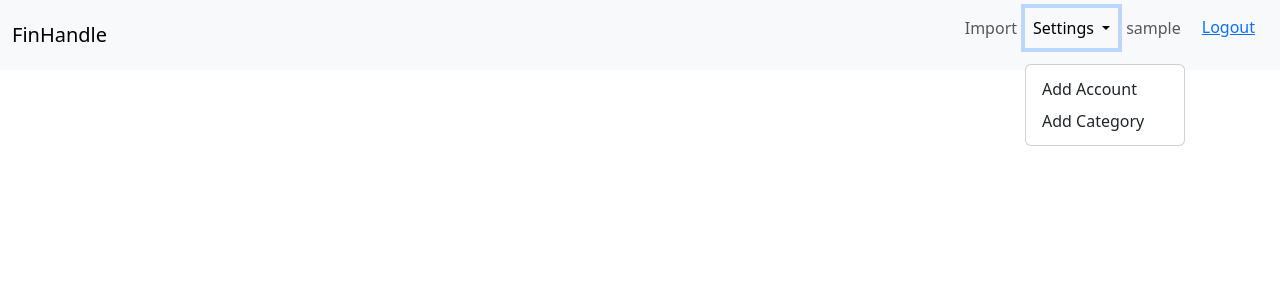
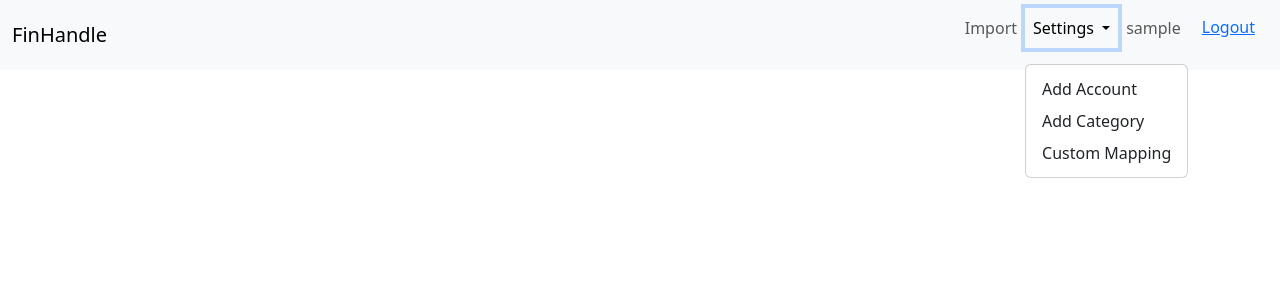
Before and after one commit to ashwin67/finhandle, a Flask app: page /transactions/import in a window 1280 px wide, after a click on "Settings". Shown: the top 300 px of the page. Run offline with Flask 3, Linux system fonts and the light colour scheme; the visitor is signed in with stand-in values (Sample User, id 1); data that the repository does not hold is empty.

Commit message:
Fix import

```diff
--- a/models/fin_user.py
+++ b/models/fin_user.py
@@ -13,6 +13,7 @@ class FinUser(UserMixin, db.Model):
 
     accounts = db.relationship("Account", back_populates="user")
     categories = db.relationship("Category", back_populates="user")
+    custom_mappings = db.Column(db.JSON, nullable=True)
 
     def __repr__(self):
         return f"<FinUser {self.username}>"
--- a/templates/base.html
+++ b/templates/base.html
@@ -1,5 +1,5 @@
 {% from 'import_transactions_modal.html' import import_transactions_modal %}
-{{ import_transactions_modal(transaction_form, add_account_form, existing_accounts) }}
+{{ import_transactions_modal(transaction_form, custom_mapping_form) }}
 <!DOCTYPE html>
 <html lang="en">
     <head>
@@ -85,6 +85,7 @@
                       <ul class="dropdown-menu" aria-labelledby="settingsDropdown">
                         <li><a class="dropdown-item" href="#" data-bs-toggle="modal" data-bs-target="#addAccountModal">Add Account</a></li>
                         <li><a class="dropdown-item" href="#" data-bs-toggle="modal" data-bs-target="#addCategoryModal">Add Category</a></li>
+                        <li><a class="dropdown-item" href="#" data-bs-toggle="modal" data-bs-target="#customMappingModal">Custom Mapping</a></li>
                       </ul>
                     </li>
 
@@ -153,6 +154,32 @@
         </form>
       </div>
     </div>
+
+    <div class="modal fade" id="customMappingModal" tabindex="-1" aria-labelledby="customMappingModalLabel" aria-hidden="true">
+      <div class="modal-dialog">
+          <div class="modal-content">
+              <div class="modal-header">
+                  <h5 class="modal-title" id="customMappingModalLabel">Custom Mapping</h5>
+                  <button type="button" class="btn-close" data-bs-dismiss="modal" aria-label="Close"></button>
+              </div>
+              <div class="modal-body">
+                {% if custom_mapping_form %}
+                  <form id="customMappingForm" action="{{ url_for('main.add_custom_mapping') }}" method="POST">
+                      {{ custom_mapping_form.hidden_tag() }}
+                      {{ custom_mapping_form.mapping_name.label }} {{ custom_mapping_form.mapping_name }}
+                      {{ custom_mapping_form.date.label }} {{ custom_mapping_form.date }}
+                      {{ custom_mapping_form.description.label }} {{ custom_mapping_form.description }}
+                      {{ custom_mapping_form.amount.label }} {{ custom_mapping_form.amount }}
+                      {{ custom_mapping_form.submit }}
+                  </form>
+                {% endif %}
+              </div>
+              <div class="modal-footer">
+                  <button type="button" class="btn btn-secondary" data-bs-dismiss="modal">Close</button>
+              </div>
+          </div>
+      </div>
+  </div>
 
 
     {% if add_account_form %}
--- a/templates/import_transactions_modal.html
+++ b/templates/import_transactions_modal.html
@@ -1,4 +1,4 @@
-{% macro import_transactions_modal(transaction_form=None, add_account_form=None, existing_accounts=None) %}
+{% macro import_transactions_modal(transaction_form=None, custom_mapping_form=None) %}
 <div class="modal" id="importTransactionsModal" tabindex="-1" aria-labelledby="importTransactionsModalLabel" aria-hidden="true">
     <div class="modal-dialog modal-lg">
         <div class="modal-content">
@@ -12,6 +12,7 @@
                     {{ transaction_form.csrf_token(id='transaction_upload_csrf_token') }}
                     {{ transaction_form.account.label }} {{ transaction_form.account }}
                     {{ transaction_form.file.label }} {{ transaction_form.file }}
+                    {{ transaction_form.mapping_key.label }} {{ transaction_form.mapping_key }}
                     {{ transaction_form.submit }}
                 </form>
                 {% endif %}
--- a/views/forms.py
+++ b/views/forms.py
@@ -3,17 +3,22 @@ from wtforms import FileField, SubmitField, SelectField, StringField
 from wtforms.validators import DataRequired
 from models.parameters import Account, Category
 from wtforms import HiddenField
+from wtforms.validators import Optional
+from flask_login import current_user
 
 
 class TransactionUploadForm(FlaskForm):
     csrf_token = HiddenField(id='transaction_upload_csrf_token')
     file = FileField("Upload Transactions", validators=[DataRequired()])
     account = SelectField('Account', validators=[DataRequired()], coerce=int, id='transaction_upload_account')
+    mapping_key = SelectField('Custom Mapping', validators=[Optional()])
     submit = SubmitField("Import", id='transaction_upload_submit')
 
     def __init__(self, *args, **kwargs):
         super(TransactionUploadForm, self).__init__(*args, **kwargs)
         self.account.choices = [(param.id, param.name) for param in Account.query.filter_by(type='account').all()]
+        mappings = current_user.custom_mappings or []
+        self.mapping_key.choices = [('default', 'Default')] + [(i, mapping['mapping_name']) for i, mapping in enumerate(mappings)]
 
 class AddAccountForm(FlaskForm):
     csrf_token = HiddenField(id='add_account_csrf_token')
@@ -24,3 +29,11 @@ class AddCategoryForm(FlaskForm):
     csrf_token = HiddenField(id='add_category_csrf_token')
     category_name = StringField("Category Name", validators=[DataRequired()], id='add_category_name')
     submit = SubmitField("Add Category", id='add_category_submit')
+
+class CustomMappingForm(FlaskForm):
+    csrf_token = HiddenField(id='add_custom_mapping_csrf_token')
+    mapping_name = StringField('Mapping Name', validators=[DataRequired()])
+    date = StringField('Date Column Name', validators=[DataRequired()])
+    description = StringField('Description Column Name', validators=[DataRequired()])
+    amount = StringField('Amount Column Name', validators=[DataRequired()])
+    submit = SubmitField('Save')
--- a/views/main.py
+++ b/views/main.py
@@ -2,7 +2,7 @@
 
 from flask import Blueprint, render_template, request, redirect, url_for, flash, jsonify
 from flask_login import current_user, login_required
-from views.forms import TransactionUploadForm, AddAccountForm, AddCategoryForm
+from views.forms import TransactionUploadForm, AddAccountForm, AddCategoryForm, CustomMappingForm
 from views.import_transactions import parse_transactions
 from models.parameters import Account, Category
 from models.transaction import Transaction
@@ -107,7 +107,6 @@ def delete_transaction(transaction_id):
         db.session.commit()
     return redirect(url_for('main.transactions'))
 
-
 @main.route('/api/transactions')
 @login_required
 def api_transactions():
@@ -119,3 +118,25 @@ def api_transactions():
         'account': transaction.account,
         'category': transaction.category,
     } for transaction in transactions])
+
+@main.route('/add_custom_mapping', methods=['POST'])
+@login_required
+def add_custom_mapping():
+    form = CustomMappingForm()
+    if form.validate_on_submit():
+        new_mapping = {
+            'mapping_name': form.mapping_name.data,
+            'date': form.date.data,
+            'description': form.description.data,
+            'amount': form.amount.data
+        }
+        if current_user.custom_mappings is None:
+            current_user.custom_mappings = [new_mapping]
+        else:
+            current_user.custom_mappings.append(new_mapping)
+
+        db.session.commit()
+        flash("Custom mapping added successfully.", "success")
+    else:
+        flash("Error: Please fill in all fields correctly.", "danger")
+    return redirect(url_for('main.index'))
--- a/views/utilities.py
+++ b/views/utilities.py
@@ -1,6 +1,6 @@
 from flask import render_template
 from flask_login import current_user
-from views.forms import TransactionUploadForm, AddAccountForm, AddCategoryForm
+from views.forms import TransactionUploadForm, AddAccountForm, AddCategoryForm, CustomMappingForm
 from models.parameters import Account, Category
 from models.transaction import Transaction
 from collections import defaultdict
@@ -27,7 +27,8 @@ def get_base_template_data():
         'add_account_form': None,
         'existing_accounts': None,
         'total_balance': 0,
-        'transaction_form': None
+        'transaction_form': None,
+        'custom_mapping_form': None
     }
 
     if current_user.is_authenticated:
@@ -37,6 +38,7 @@ def get_base_template_data():
         data['existing_accounts'] = Account.query.filter_by(type='account').all()
         data['total_balance'] = current_user.total_balance
         data['transaction_form'] = TransactionUploadForm()
+        data['custom_mapping_form'] = CustomMappingForm()
 
     return data
 
```
Also changed, not shown: views/import_transactions.py (+17 -5 lines).
